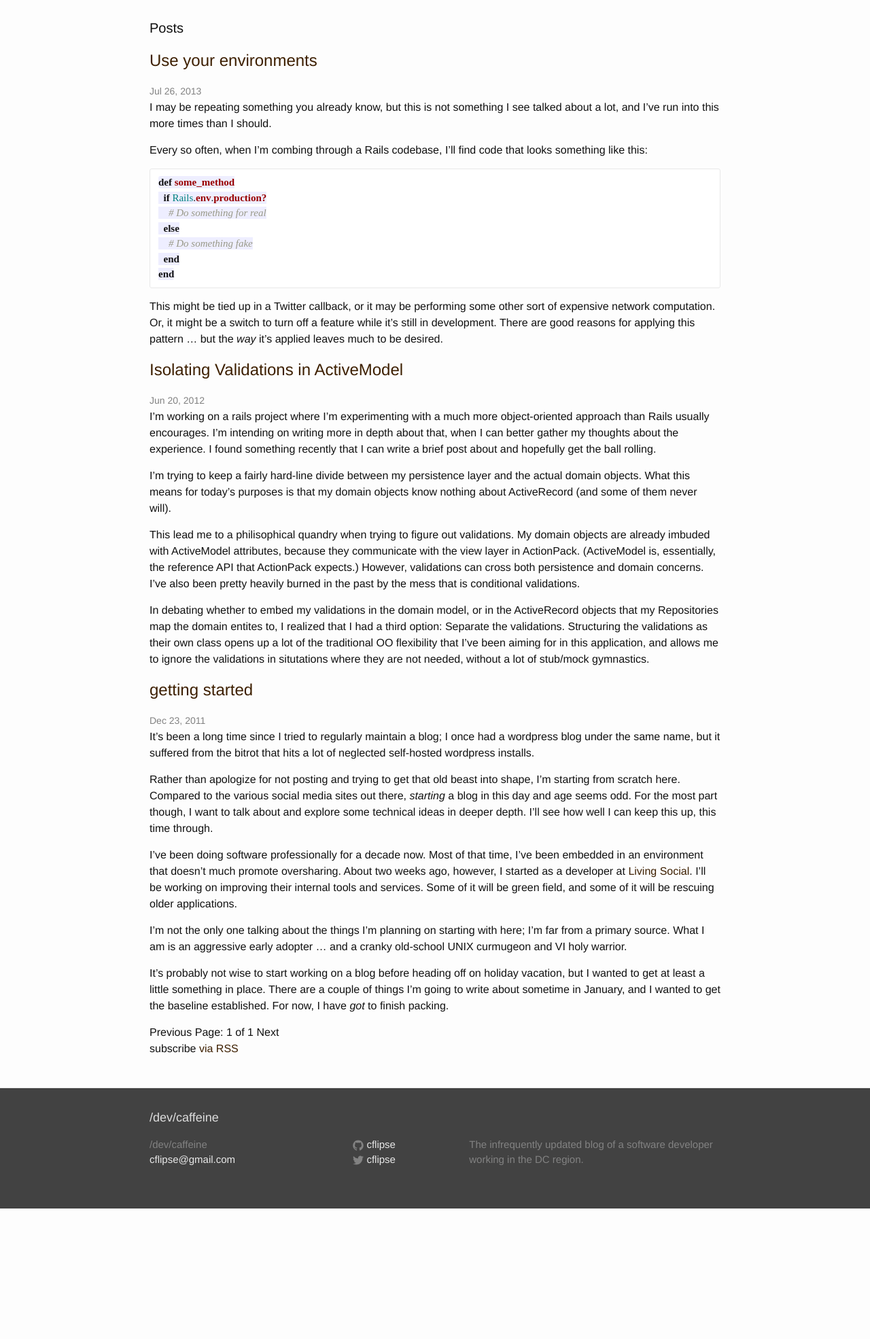
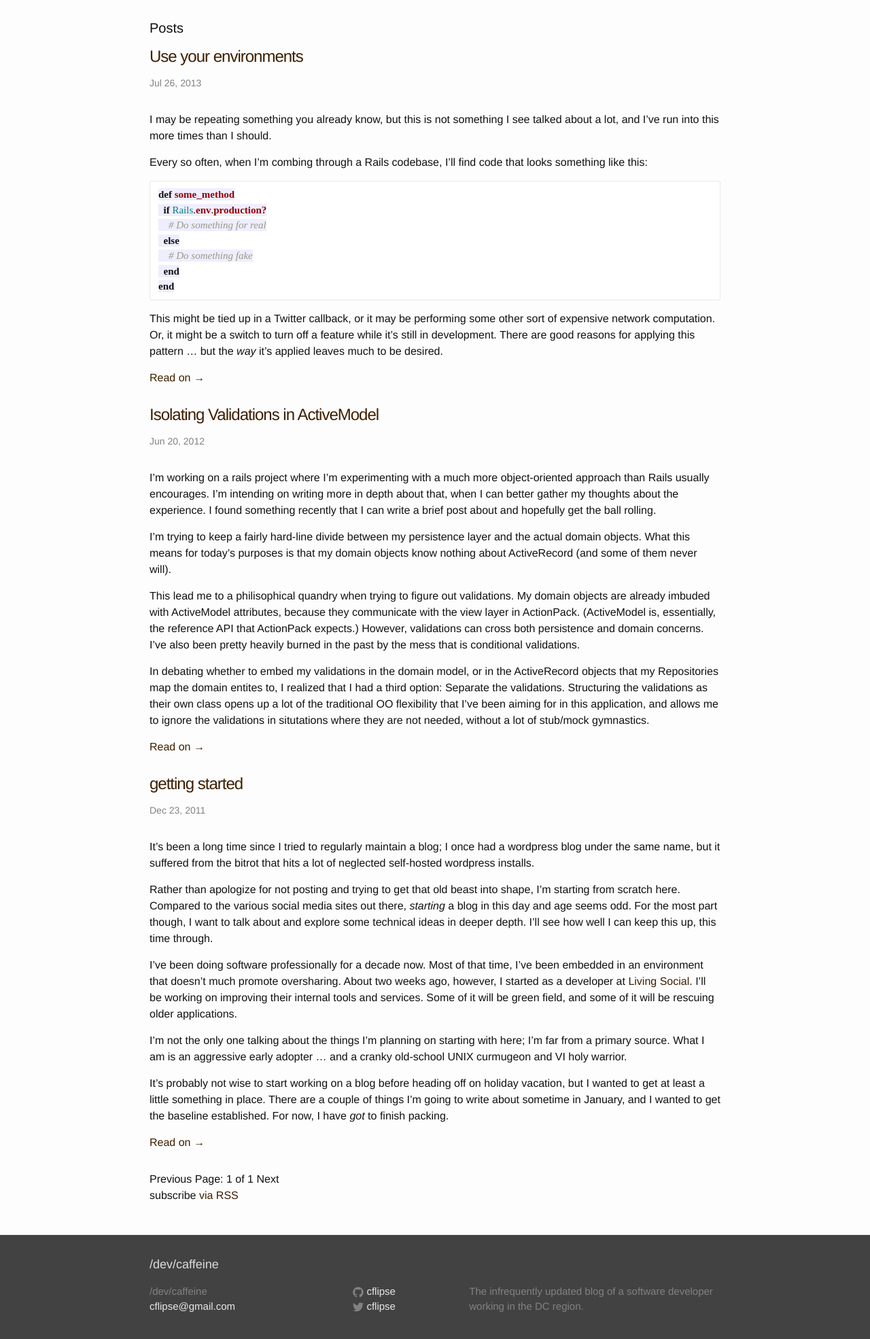
Before and after one commit to cflipse/devcaffeine, a Jekyll site: the page built from index.html, in a window 1280 px wide, cut to the strip 199-2193 px from the top of the page. Shown: the top 1970 px of the strip at 68% size. Built offline with Jekyll 4.4.1, drawn with Linux system fonts in a browser that asks for light colours; Markdown is read by kramdown in place of the engine named in the settings; the list of posts is cut into pages by our own code; before the commit the page ends 1977 px from its top, so only the background shows below that.

Commit message:
fix block display of posts

```diff
--- a/_layouts/post.html
+++ b/_layouts/post.html
@@ -2,7 +2,7 @@
 layout: default
 comments: true
 ---
-<div class="post">
+<article class="post">
 
   <header class="post-header">
     <h1 class="post-title">{{ page.title }}</h1>
@@ -13,8 +13,8 @@ comments: true
     {{ content }}
   </article>
 
-  <footer>
+  <footer class="post-footer">
     {% include disqus.html %}
   </footer>
 
-</div>
+</article>
--- a/_sass/_layout.scss
+++ b/_sass/_layout.scss
@@ -272,6 +272,10 @@ body {
     margin-bottom: $spacing-unit;
 }
 
+.post-footer {
+    margin-bottom: $spacing-unit;
+}
+
 .post-title {
     font-size: 42px;
     letter-spacing: -1px;
--- a/index.html
+++ b/index.html
@@ -10,15 +10,21 @@ layout: default
     </header>
 
     {% for post in paginator.posts %}
-      <article>
-        <header>
-        <h2>
+      <article class="post">
+        <header class="post-header">
+        <h2 class="post-title">
           <a class="post-link" href="{{ post.url | prepend: site.baseurl }}">{{ post.title }}</a>
         </h2>
         <span class="post-meta">{{ post.date | date: "%b %-d, %Y" }}</span>
         </header>
 
+        <p class="post-content">
         {{ post.excerpt }}
+      </p>
+
+        <footer class="post-footer">
+          <a rel="full-article" href="{{ root_url }}{{ post.url }}">{{ site.excerpt_link }}</a>
+        </footer>
 
       </article>
     {% endfor %}
```
